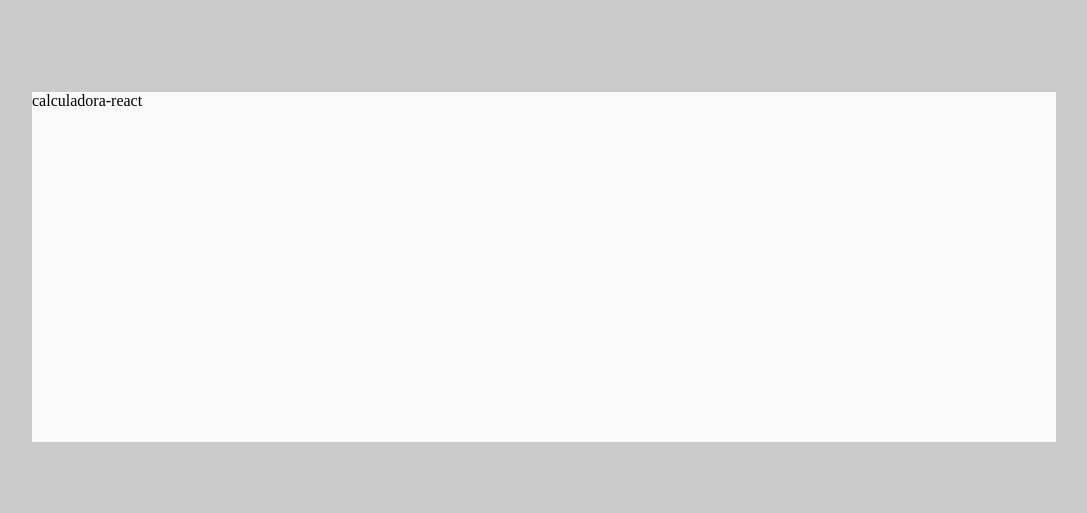
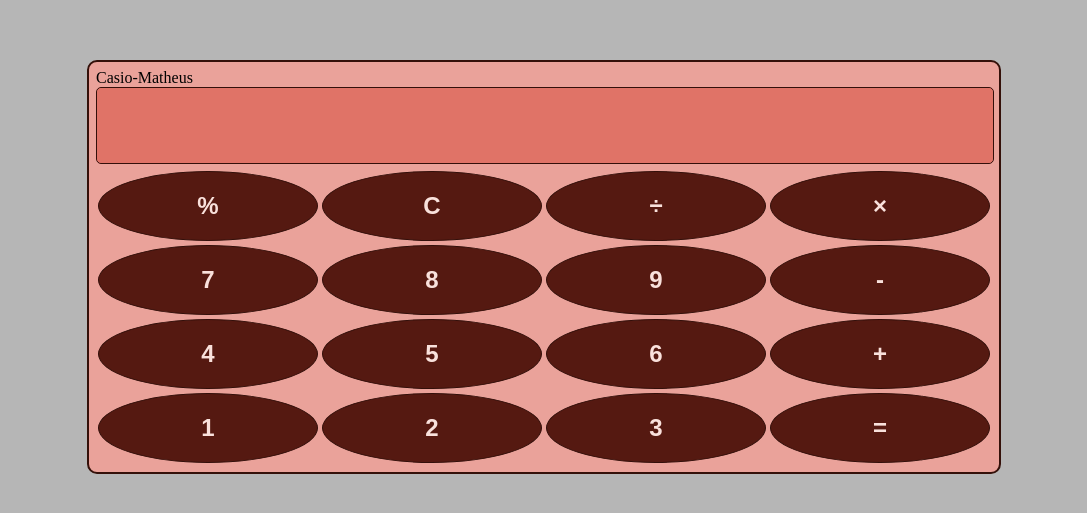
Before and after one commit to matheuspmbarcellos/calculadora-react, a React (Create React App) app: page / in a window 1280 px wide. Shown: the part 133-646 px from the top of the page, without its empty margins (96-1183 px from the left). Built offline with nearby package versions, Linux system fonts and the light colour scheme.

Commit message:
create and style components

```diff
--- a/src/App.js
+++ b/src/App.js
@@ -1,11 +1,38 @@
-import { Container, Content } from "./styles";
+import { Container, Content, Row } from "./styles";
+import Input from "./components/Input"
+import Button from "./components/Button"
 
 const App = () => {
 
   return (
     <Container>
       <Content>
-        calculadora-react
+        <p>Casio-Matheus</p>
+        <Input />
+        <Row>
+          <Button label="%" onclick=""/>
+          <Button label="C" onclick=""/>
+          <Button label="÷" onclick=""/>
+          <Button label="×" onclick=""/>
+        </Row>
+        <Row>
+          <Button label="7" onclick=""/>
+          <Button label="8" onclick=""/>
+          <Button label="9" onclick=""/>
+          <Button label="-" onclick=""/>
+        </Row>
+        <Row>
+          <Button label="4" onclick=""/>
+          <Button label="5" onclick=""/>
+          <Button label="6" onclick=""/>
+          <Button label="+" onclick=""/>
+        </Row>
+        <Row>
+          <Button label="1" onclick=""/>
+          <Button label="2" onclick=""/>
+          <Button label="3" onclick=""/>
+          <Button label="=" onclick=""/>
+        </Row>
       </Content>
     </Container>
   );
--- /dev/null
+++ b/src/components/Button/index.js
@@ -0,0 +1,12 @@
+import { ButtonContainer } from "./styles"
+
+const Button = ({label, onclick}) => {
+
+  return (
+    <ButtonContainer onclick={onclick}>
+      {label}
+    </ButtonContainer>
+  )
+}
+
+export default Button;
--- /dev/null
+++ b/src/components/Button/styles.js
@@ -0,0 +1,13 @@
+import styled from "styled-components";
+
+export const ButtonContainer = styled.button`
+    padding: 20px;
+    margin: 2px;
+    border: 1px solid #330f0a;
+    border-radius: 50%;
+    background-color: #551911;
+    color: #f9e1dc;
+    font-size: 24px;
+    font-weight: 700;
+    flex: 1;
+`
--- /dev/null
+++ b/src/components/Input/index.js
@@ -0,0 +1,12 @@
+import {InputContainer} from "./styles"
+
+const Input = () => {
+
+    return (
+        <InputContainer>
+            <input />
+        </InputContainer>
+    );
+}
+
+export default Input;
--- /dev/null
+++ b/src/components/Input/styles.js
@@ -0,0 +1,28 @@
+import styled from "styled-components";
+
+export const InputContainer = styled.div`
+    width: 100%;
+    height: 75px;
+    margin-bottom: 5px;
+    background-color: #e07367;
+    border-radius: 5px;
+    border: 1px solid #330f0a;
+    display: flex;
+    align-items: center;
+    justify-content: flex-end;
+
+
+
+    input {
+        width: 100%;
+        height: 75px;
+        background-color: #e07367;
+        color: #f9e1dc;
+        border: 0;
+        text-align: right;
+        padding: 0 10px;
+        font-size: 24px;
+        font-famity: 'Roboto';
+        border-radius: 5px;
+    }
+`
--- a/src/styles.js
+++ b/src/styles.js
@@ -3,7 +3,7 @@ import styled from "styled-components";
 export const Container = styled.div`
     width: 100%;
     height: 100vh;
-    background-color: #CACACA;
+    background-color: #B6B6B6;
 
     display: flex;
     align-items: center;
@@ -11,7 +11,17 @@ export const Container = styled.div`
 `
 
 export const Content = styled.div`
-    width: 80%;
+    width: 70%;
     min-height: 350px;
-    background-color: #fafafa;
+    padding: 7px;
+    background-color: #eaa29a;
+    border-radius: 10px;
+    border: 2px solid #341009;
 `
+
+export const Row = styled.div`
+    display: flex;
+    flex-direction: row;
+    justify-content: space-between;
+    align-items: center;
+`
```
